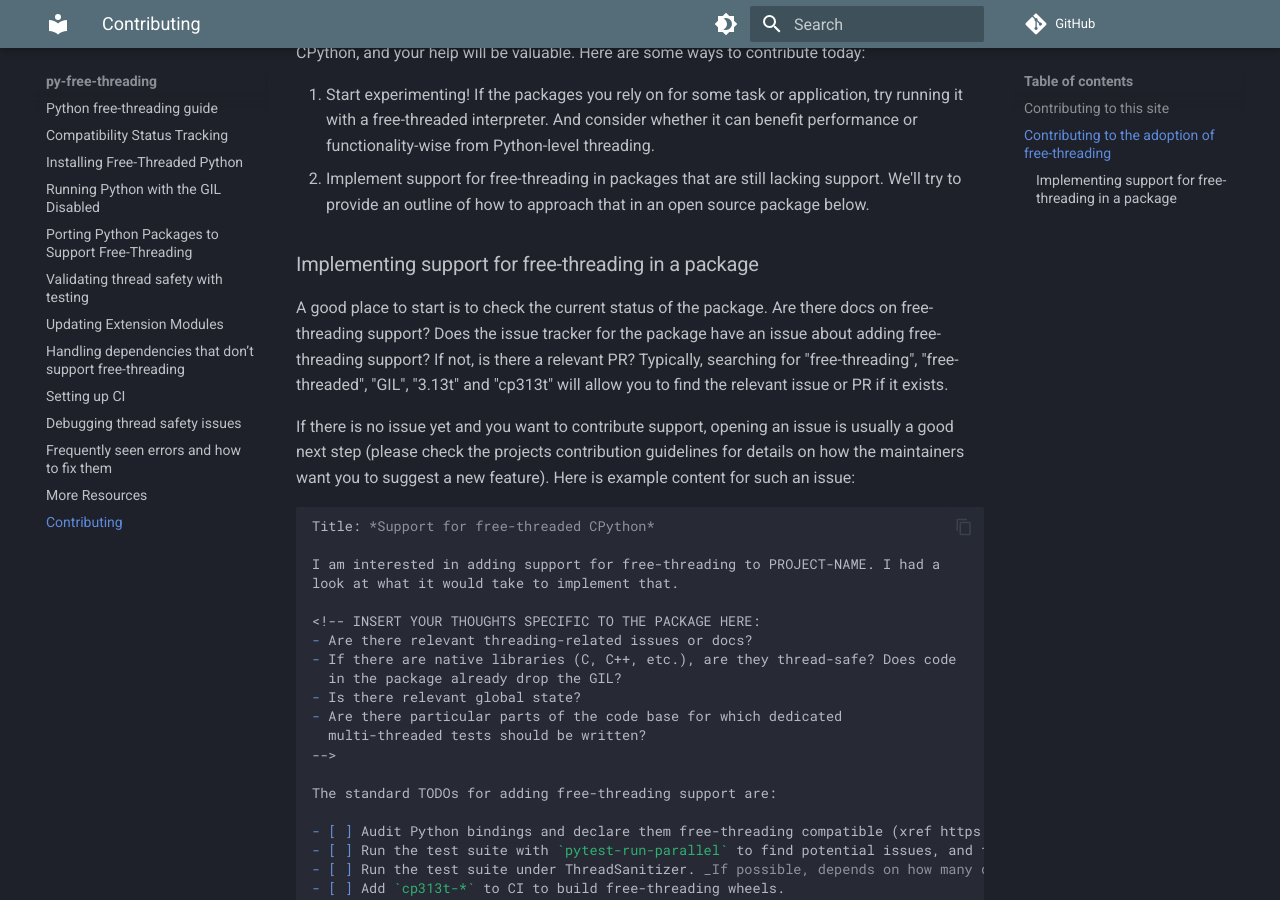
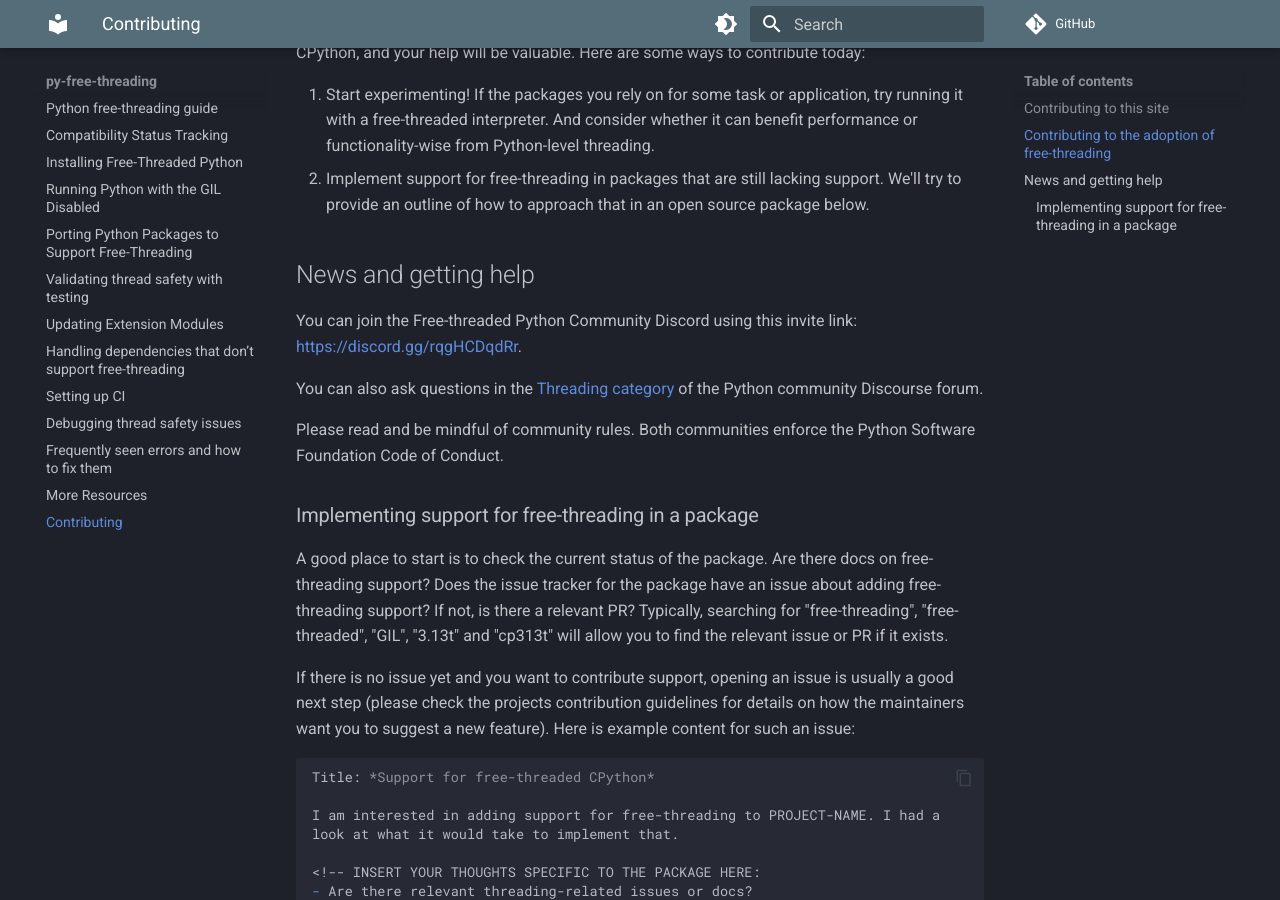
Before and after one commit to Quansight-Labs/free-threaded-compatibility, an MkDocs documentation site: the page built from docs/contributing.md, in a window 1280 px wide and 900 px high, scrolled down 736 px. Built offline with MkDocs 1.6.1 and Material for MkDocs 9.7.7, drawn with Linux system fonts in a browser that asks for light colours; comment, search, counter and statistics services are not loaded.

Commit message:
add links to discourse and discord on contributing guide (#191)

```diff
--- a/docs/contributing.md
+++ b/docs/contributing.md
@@ -33,6 +33,18 @@ be valuable. Here are some ways to contribute today:
 1. Implement support for free-threading in packages that are still lacking
     support. We'll try to provide an outline of how to approach that in an open
     source package below.
+
+## News and getting help
+
+You can join the Free-threaded Python Community Discord using this invite link:
+[https://discord.gg/rqgHCDqdRr](https://discord.gg/rqgHCDqdRr).
+
+You can also ask questions in the [Threading
+category](https://discuss.python.org/c/threading/38) of the Python community
+Discourse forum.
+
+Please read and be mindful of community rules. Both communities enforce the
+Python Software Foundation Code of Conduct.
 
 ### Implementing support for free-threading in a package
 
```
